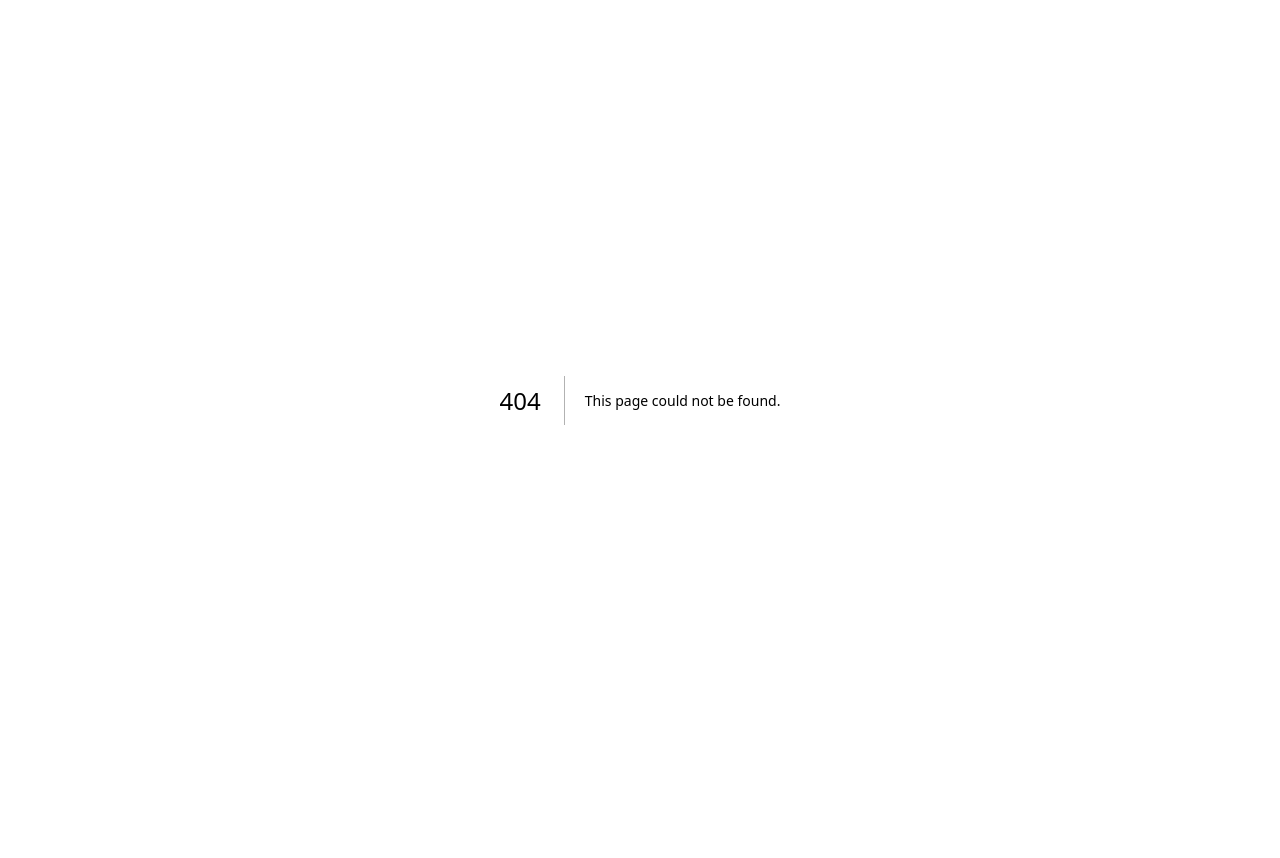
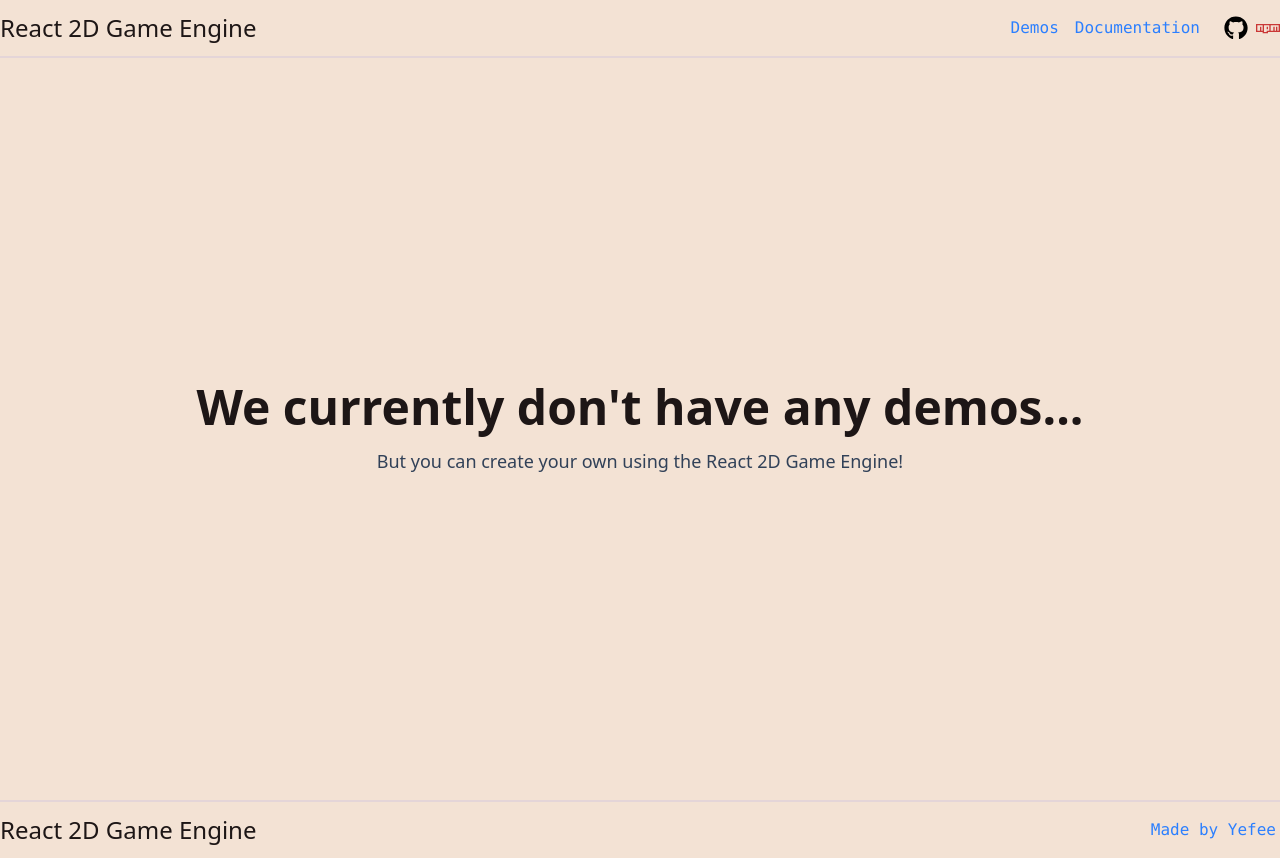
Before and after one commit to Yefee8/react-2d-game-engine-website, a Next.js app: page /demos in a window 1280 px wide. Before the commit this address had no page. Before the commit the page ends 800 px from the top, so only its background shows below. Built offline with nearby package versions, Linux system fonts and the light colour scheme.

Commit message:
feat: new descriptions

```diff
--- /dev/null
+++ b/src/app/components/Footer.tsx
@@ -0,0 +1,17 @@
+import Link from "next/link";
+
+export default function Footer() {
+  return (
+    <footer className="w-full border-t-2 border-indigo-500/10 py-3 max-md:px-4 flex justify-center">
+      <div className="container flex justify-between gap-4">
+        <h1 className="text-2xl font-medium text-left">React 2D Game Engine</h1>
+
+        <Link href="https://github.com/Yefee8" target="_blank">
+          <button className="text-blue-500 duration-100 text-right hover:bg-blue-500/20 p-1 rounded-lg cursor-pointer font-mono">
+            Made by Yefee
+          </button>
+        </Link>
+      </div>
+    </footer>
+  );
+}
--- a/src/app/components/Header.tsx
+++ b/src/app/components/Header.tsx
@@ -4,13 +4,19 @@ import { FaGithub, FaNpm } from "react-icons/fa6";
 export default function Header() {
   const links = [
     { name: "Demos", href: "/demos" },
-    { name: "Documentation", href: "https://github.com/Yefee8/react-2d-game-engine/blob/master/README.md", target: "_blank" },
+    {
+      name: "Documentation",
+      href: "https://github.com/Yefee8/react-2d-game-engine/blob/master/README.md",
+      target: "_blank",
+    },
   ];
 
   return (
     <header className="w-full border-b-2 border-indigo-500/10 py-3 max-md:px-4 flex justify-center">
       <div className="container flex max-md:flex-col gap-4 flex-wrap items-center justify-between">
-        <h1 className="text-2xl font-medium">React 2D Game Engine</h1>
+        <Link href="/">
+          <h1 className="text-2xl font-medium">React 2D Game Engine</h1>
+        </Link>
 
         <div className="flex gap-4 flex-wrap items-center">
           {links.map((link) => (
--- a/src/app/components/Homepage/EasyToUse.tsx
+++ b/src/app/components/Homepage/EasyToUse.tsx
@@ -19,10 +19,11 @@ export default function EasyToUse() {
       >
         <h3 className="text-2xl font-medium">Easy To Use</h3>
         <p className="text-lg text-slate-700 text-center">
-          React 2D Game Engine is designed to be easy to use, allowing
-          developers to quickly create and deploy 2D games with minimal effort.
-          Its intuitive API and comprehensive documentation make it accessible
-          for both beginners and experienced developers.
+          With React 2D Game Engine, you can start building games in minutes.
+          Its component structure and props are simple and intuitive — no
+          complex setup or configuration needed. Just install, add a few lines
+          of code, and your game logic is ready to roll. Developers of all
+          levels will feel right at home.
         </p>
       </div>
     </div>
--- a/src/app/components/Homepage/Fast.tsx
+++ b/src/app/components/Homepage/Fast.tsx
@@ -8,20 +8,27 @@ export default function Fast() {
       id="fast"
       className="min-h-screen container flex max-md:flex-col items-center gap-4 py-16"
     >
-      <div data-aos="fade-right" className="md:w-1/2 flex flex-col gap-4 justify-center items-center">
+      <div
+        data-aos="fade-right"
+        className="md:w-1/2 flex flex-col gap-4 justify-center items-center"
+      >
         <FcFlashOn className="text-[100px] md:text-[200px] rotate-0" />
         <FaPlus className="text-[38px] md:text-[75px] text-slate-800 my-8" />
 
         <FaFeatherAlt className="text-[75px] md:text-[150px] text-blue-300" />
       </div>
 
-      <div data-aos="fade-left" className="md:w-1/2 flex flex-col items-center gap-8">
+      <div
+        data-aos="fade-left"
+        className="md:w-1/2 flex flex-col items-center gap-8"
+      >
         <h3 className="text-2xl font-medium">Fast and Lightweight</h3>
         <p className="text-lg text-slate-700 text-center">
-          React 2D Game Engine is designed to be fast and lightweight, ensuring
-          optimal performance for your games. With a minimal footprint and
-          efficient rendering, you can create smooth and responsive gaming
-          experiences without compromising on quality.
+          React 2D Game Engine is only around 80kB, making it incredibly
+          lightweight. It loads instantly and won’t slow down your application.
+          With zero bloat and no unnecessary dependencies, it delivers only the
+          essential features for smooth 2D gameplay. Perfect for modern,
+          performance-driven projects.
         </p>
       </div>
     </div>
--- a/src/app/components/Homepage/OpenSource.tsx
+++ b/src/app/components/Homepage/OpenSource.tsx
@@ -2,20 +2,26 @@ import { FaCodePullRequest } from "react-icons/fa6";
 
 export default function OpenSource() {
   return (
-    <div id="open-source" data-aos="fade-right" className="min-h-screen max-md:justify-center container flex max-md:flex-col items-center gap-4 py-16">
+    <div
+      id="open-source"
+      data-aos="fade-right"
+      className="min-h-screen max-md:justify-center container flex max-md:flex-col items-center gap-4 py-16"
+    >
       <div className="md:w-1/2 flex justify-center items-center">
-      <FaCodePullRequest className="text-[100px] text-slate-800" />
-
+        <FaCodePullRequest className="text-[100px] text-slate-800" />
       </div>
 
-      <div data-aos="fade-left" className="md:w-1/2 flex flex-col items-center gap-8">
+      <div
+        data-aos="fade-left"
+        className="md:w-1/2 flex flex-col items-center gap-8"
+      >
         <h3 className="text-2xl font-medium">Open-source and MIT Licensed</h3>
         <p className="text-lg text-slate-700 text-center">
-          React 2D Game Engine is released under the MIT License, making it
-          open-source and free to use for both personal and commercial
-          projects. You can modify, distribute, and use the engine without any
-          restrictions, fostering a collaborative and innovative development
-          environment.
+          React 2D Game Engine is fully open source and licensed under MIT,
+          giving you complete freedom. You can open a PR and directly contribute
+          to the project, modify it however you like, or even publish your own
+          version to npm. Whether for personal or commercial use, you are in
+          full control.
         </p>
       </div>
     </div>
--- /dev/null
+++ b/src/app/demos/page.tsx
@@ -0,0 +1,12 @@
+export default function Demos() {
+  return (
+    <div className="h-[calc(100vh-58px)] w-full flex flex-col gap-4 justify-center items-center">
+      <h1 className="text-2xl md:text-5xl font-bold">
+        We currently don't have any demos...
+      </h1>
+      <p className="text-base text-center md:text-lg text-slate-700">
+        But you can create your own using the React 2D Game Engine!
+      </p>
+    </div>
+  );
+}
--- a/src/app/globals.css
+++ b/src/app/globals.css
@@ -5,6 +5,7 @@ html {
 }
 
 body {
+  overflow-x: hidden;
   background-color: #f3e2d4;
   color: #1d1616;
   margin: 0;
--- a/src/app/layout.tsx
+++ b/src/app/layout.tsx
@@ -1,6 +1,8 @@
 import type { Metadata } from "next";
 import { Geist, Geist_Mono } from "next/font/google";
 import "./globals.css";
+import Header from "./components/Header";
+import Footer from "./components/Footer";
 
 const geistSans = Geist({
   variable: "--font-geist-sans",
@@ -52,8 +54,8 @@ export const metadata: Metadata = {
   },
   icons: {
     icon: "/favicon.ico",
-    shortcut: "/favicon-16x16.png"
-  }
+    shortcut: "/favicon-16x16.png",
+  },
 };
 
 export default function RootLayout({
@@ -66,7 +68,9 @@ export default function RootLayout({
       <body
         className={`${geistSans.variable} ${geistMono.variable} antialiased`}
       >
+        <Header />
         {children}
+        <Footer />
       </body>
     </html>
   );
--- a/src/app/page.tsx
+++ b/src/app/page.tsx
@@ -1,4 +1,3 @@
-import Header from "./components/Header";
 import Aos from "./components/Homepage/AOS";
 import Create from "./components/Homepage/Create";
 import EasyToUse from "./components/Homepage/EasyToUse";
@@ -12,7 +11,6 @@ export default function Home() {
     <div className="w-full flex flex-col items-center">
       <Aos />
       <ScrollHelper />
-      <Header />
       <div className="flex flex-col w-full items-center max-md:px-4">
         <Entry />
         <Fast />
```
